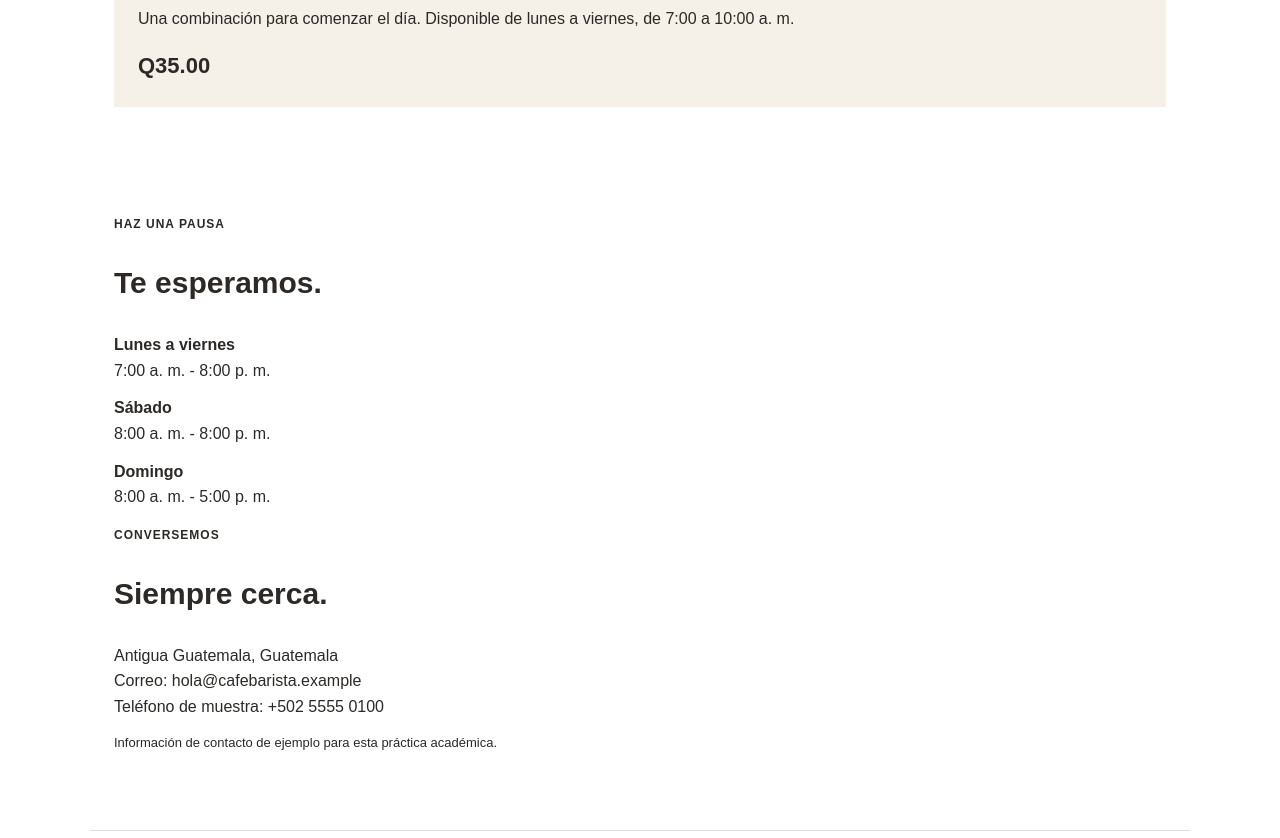
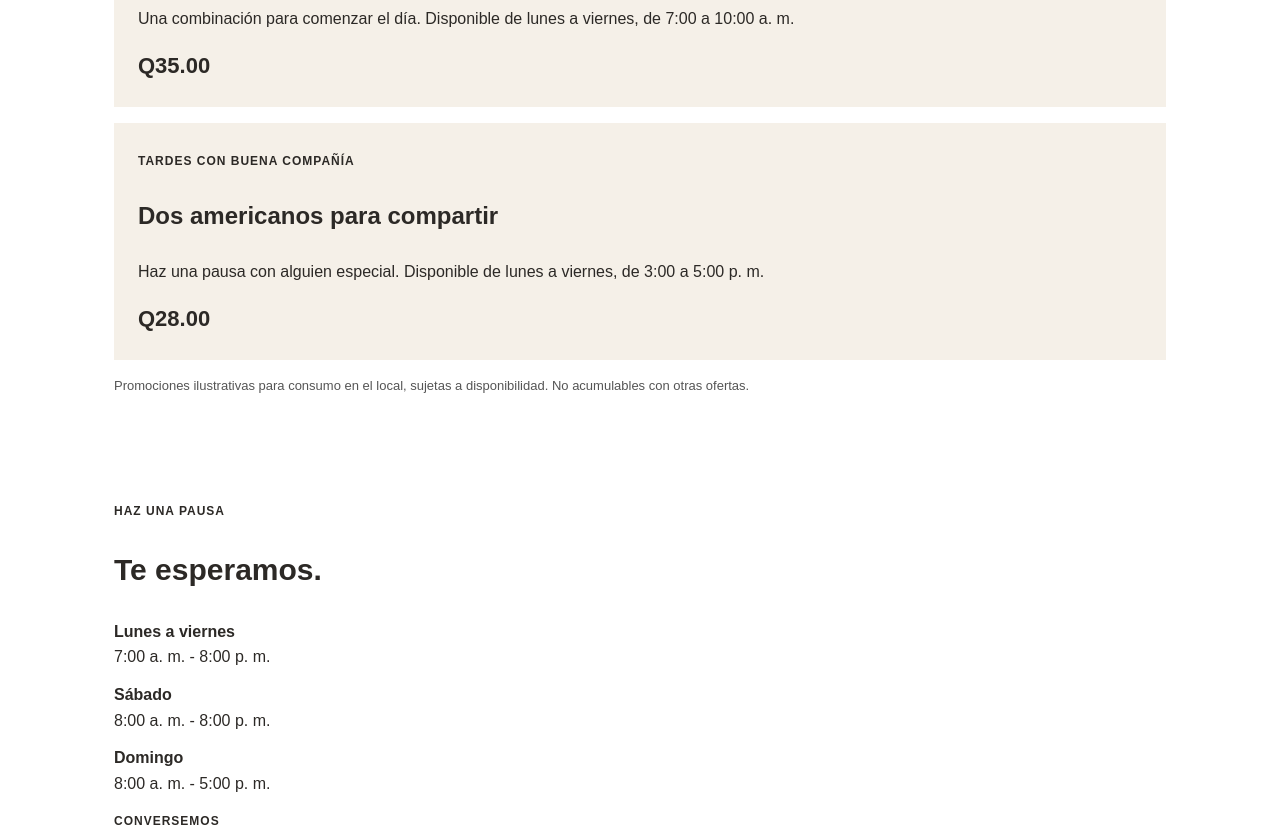
Before and after one commit to yemlo/Cafe-Barista, a plain HTML site: page index.html in a window 1280 px wide. Shown: the part 1740-2578 px from the top of the page. Drawn offline with Linux system fonts and the light colour scheme.

Commit message:
Promociones: incorporar oferta de tarde y condiciones

```diff
--- a/estilos.css
+++ b/estilos.css
@@ -30,3 +30,4 @@ footer { border-top: 1px solid #ddd; }
 /* Promociones: primer cambio de la rama promociones. */
 .promociones { border-top: 1px solid #ddd; }
 .oferta { padding: 24px; background: #f5f0e8; margin-bottom: 16px; }
+.condiciones { font-size: 13px; color: #555; }
--- a/index.html
+++ b/index.html
@@ -69,7 +69,14 @@
                     <p>Una combinación para comenzar el día. Disponible de lunes a viernes, de 7:00 a 10:00 a. m.</p>
                     <span class="precio">Q35.00</span>
                 </article>
+                <article class="oferta">
+                    <span class="numero">TARDES CON BUENA COMPAÑÍA</span>
+                    <h3>Dos americanos para compartir</h3>
+                    <p>Haz una pausa con alguien especial. Disponible de lunes a viernes, de 3:00 a 5:00 p. m.</p>
+                    <span class="precio">Q28.00</span>
+                </article>
             </div>
+            <p class="condiciones">Promociones ilustrativas para consumo en el local, sujetas a disponibilidad. No acumulables con otras ofertas.</p>
         </section>
 
         <div class="visitanos">
```
